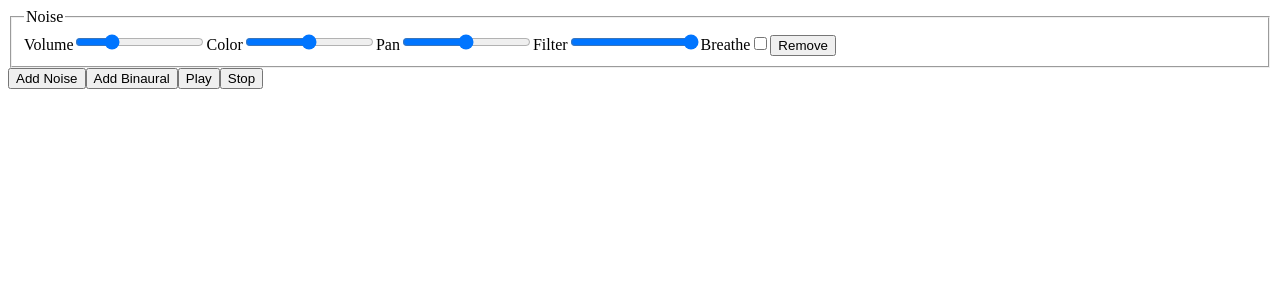
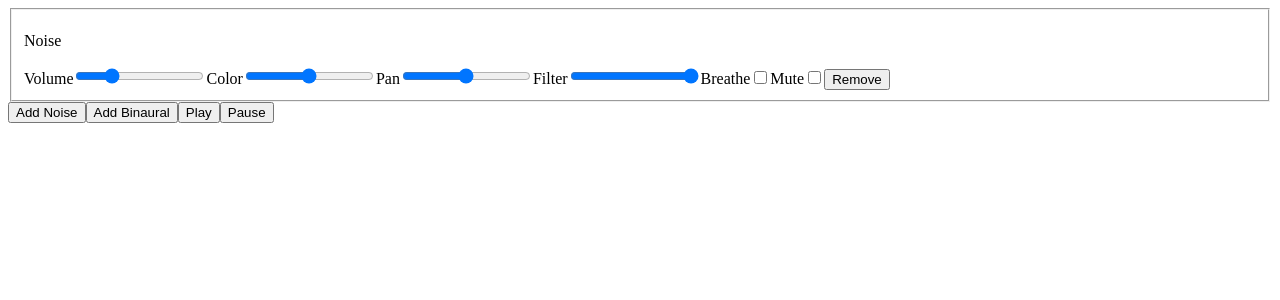
Before and after one commit to rossmoody/spektrl, a React (Vite) app: page / in a window 1280 px wide. Both pictures are taken after a click on the button "Add Noise". Shown: the top 300 px of the page. Built offline with nearby package versions, Linux system fonts and the light colour scheme.

Commit message:
Add mute functionality to noise and binaural layers
Introduces mute controls for noise and binaural layers, including UI changes and engine methods to stop playback. Updates controllers to use <p> tags instead of <legend> and refines update logic for noise layers to handle muting.

```diff
--- a/src/app.tsx
+++ b/src/app.tsx
@@ -25,7 +25,7 @@ export function App() {
         Add Binaural
       </button>
       <button onClick={playAll}>Play</button>
-      <button onClick={stopAll}>Stop</button>
+      <button onClick={stopAll}>Pause</button>
     </div>
   )
 }
--- a/src/components/binaural-controller.tsx
+++ b/src/components/binaural-controller.tsx
@@ -12,7 +12,7 @@ export function BinauralController({ layer }: BinauralControllerProps) {
 
   return (
     <fieldset>
-      <legend>Binaural</legend>
+      <p>Binaural</p>
 
       <label>
         Volume {layer.volume}
--- a/src/components/noise-controller.tsx
+++ b/src/components/noise-controller.tsx
@@ -14,7 +14,7 @@ export function NoiseController({ layer }: Props) {
 
   return (
     <fieldset>
-      <legend>Noise</legend>
+      <p>Noise</p>
 
       <label>
         Volume
@@ -24,9 +24,9 @@ export function NoiseController({ layer }: Props) {
           max={1}
           step={0.01}
           value={layer.volume}
-          onChange={(e) =>
+          onChange={(e) => {
             updateLayer(id, 'noise', { volume: parseFloat(e.target.value) })
-          }
+          }}
         />
       </label>
 
@@ -85,6 +85,17 @@ export function NoiseController({ layer }: Props) {
         />
       </label>
 
+      <label>
+        Mute
+        <input
+          type="checkbox"
+          checked={layer.isMuted}
+          onChange={(e) =>
+            updateLayer(id, 'noise', { isMuted: e.target.checked })
+          }
+        />
+      </label>
+
       <button onClick={() => removeLayer(id)}>Remove</button>
     </fieldset>
   )
--- a/src/generators/binaural-layer.ts
+++ b/src/generators/binaural-layer.ts
@@ -35,6 +35,10 @@ export function playBinauralLayer(layer: BinauralLayer) {
   layer.engine.play(layer.carrierFrequency, layer.beatFrequency, layer.waveform)
 }
 
+export function muteBinauralLayer(layer: BinauralLayer) {
+  layer.engine.stop()
+}
+
 export function applyBinauralUpdates(
   layer: BinauralLayer,
   updates: Partial<BinauralLayer>,
--- a/src/generators/noise-layer.ts
+++ b/src/generators/noise-layer.ts
@@ -37,16 +37,34 @@ export function playNoiseLayer(layer: NoiseLayer) {
   layer.engine.play(layer.slope)
 }
 
+export function muteNoiseLayer(layer: NoiseLayer) {
+  layer.engine.stop()
+}
+
 export function applyNoiseUpdates(
   layer: NoiseLayer,
   updates: Partial<NoiseLayer>,
 ) {
-  if (updates.volume !== undefined) layer.engine.applyVolume(updates.volume)
-  if (updates.pan !== undefined) layer.engine.applyPan(updates.pan)
-  if (updates.filterFrequency !== undefined)
+  if (updates.volume !== undefined) {
+    layer.engine.applyVolume(updates.volume)
+  }
+  if (updates.pan !== undefined) {
+    layer.engine.applyPan(updates.pan)
+  }
+  if (updates.filterFrequency !== undefined) {
     layer.engine.applyFilterFrequency(updates.filterFrequency)
-  if (updates.isBreathing !== undefined)
+  }
+  if (updates.isBreathing !== undefined) {
     layer.engine.applyBreathe(updates.isBreathing)
-  if (updates.slope !== undefined && layer.isPlaying)
+  }
+  if (updates.slope !== undefined && layer.isPlaying) {
     layer.engine.play(updates.slope)
+  }
+  if (updates.isMuted !== undefined) {
+    if (updates.isMuted) {
+      layer.engine.stop()
+    } else if (layer.isPlaying) {
+      layer.engine.play(layer.slope)
+    }
+  }
 }
```
